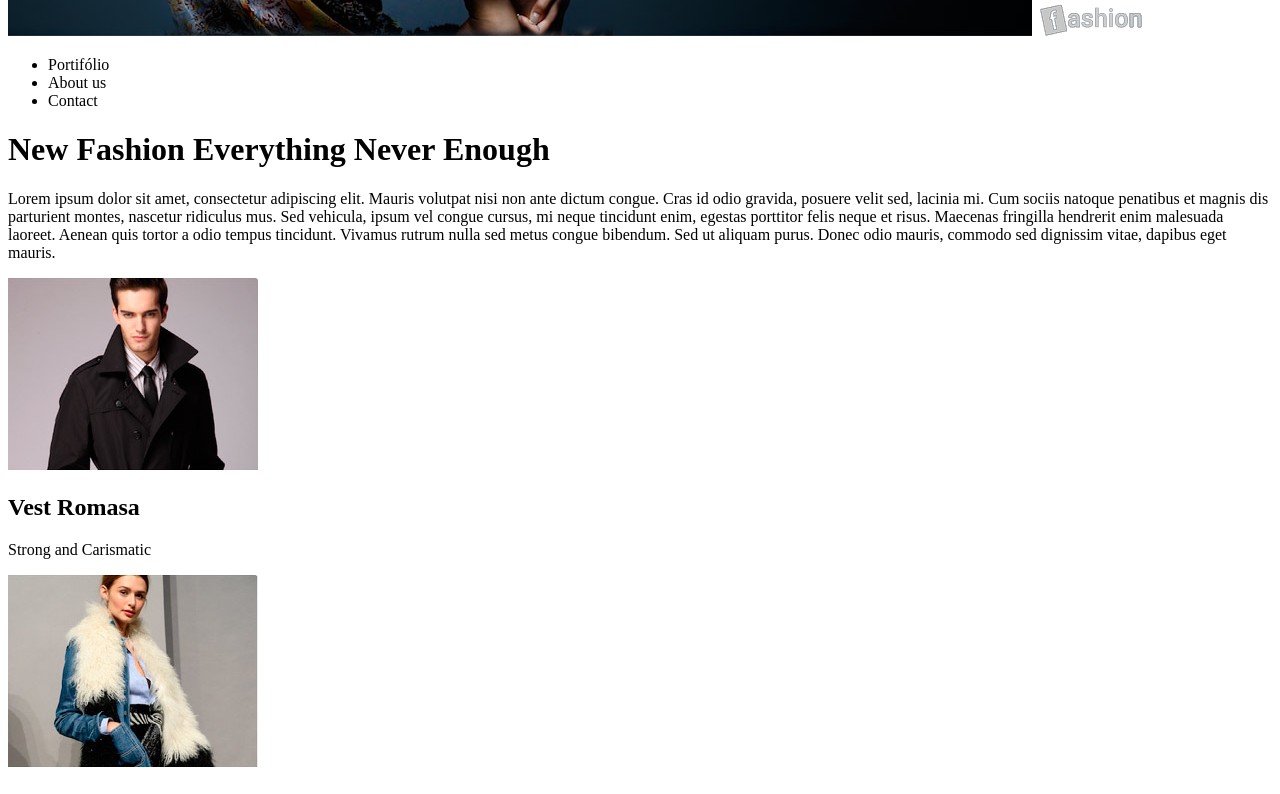
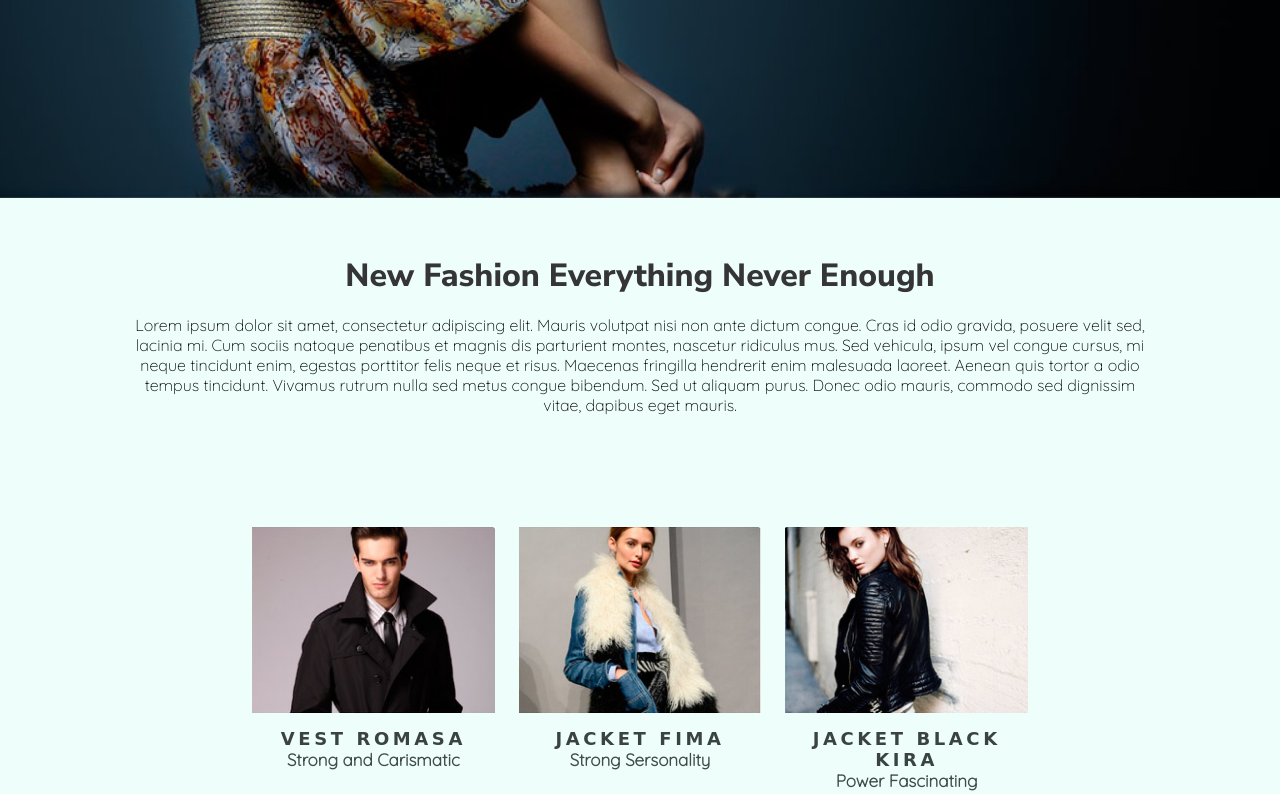
Before and after one commit to Virrann/sitePratica, a plain HTML site: page index.html in a window 1280 px wide. Shown: the part 460-1254 px from the top of the page. Drawn offline with Linux system fonts and the light colour scheme; a web font is replaced by a local one.

Commit message:
comeco-css

```diff
--- /dev/null
+++ b/css/Style.css
@@ -0,0 +1,114 @@
+@import url('https://fonts.googleapis.com/css2?family=Nunito+Sans:wght@800&display=swap');
+@import url('https://fonts.googleapis.com/css2?family=Quicksand:wght@300&display=swap');
+@import url('https://fonts.googleapis.com/css2?family=Big+Shoulders+Text&display=swap');
+
+/*==================================================================================================*/
+*{
+    margin: 0 auto;
+    padding: 0;
+    box-sizing: border-box;
+}
+
+body{
+    font-family: helvetica;
+    max-width: 1400px;
+    align-items: center;
+    justify-content: center;
+    background-color: rgb(238, 255, 251);
+}
+
+img{
+    display: block;
+    max-width: 100%;
+}
+
+#top{
+    position: relative;
+}
+
+#list-nav{
+    background-color:#081a24;
+    list-style: none;
+    padding: 0;
+    text-align: right;
+
+}
+
+#list-nav li{
+    display: inline-block;
+    margin-right: 15px;
+}
+
+#list-nav li a{
+    color: #22545b;
+    padding: 15px;
+    display: inline-block;
+    text-decoration: unset;
+    text-transform: uppercase;
+    position: relative;
+}
+
+#list-nav li a:hover{
+    color: rgb(238, 255, 251);
+}
+
+#aprimg{
+    width: 100%;
+}
+
+#logo{
+    position: absolute;
+    top:.5%;
+    right: 78%;
+
+}
+
+#port h1{
+    font-family: 'Nunito Sans';
+    color: rgb(53, 53, 53);
+    text-align: center;
+    font-size: 32px;
+    margin-top: 56px;
+    margin-bottom: 18px;
+}
+
+#port p{
+    font-family: 'Quicksand', sans-serif;
+    width: 80%;
+    text-align: center;
+
+}
+
+.Galery{
+    max-width: 800px;
+    display: flex;
+    flex-wrap: wrap;
+    margin: 0 auto;
+    margin-top: 100px;
+}
+
+.Galery > div{
+    flex: 1 1 200px;
+    margin: 12px;
+}
+
+.Galery > div > h2, .Galery > div > h3{
+    max-width: 250px;
+    text-align: center;
+}
+
+.Galery  div  h2{
+    margin-top: 15px;
+    font-family: 'Big Shoulders Text', cursive;
+    text-transform: uppercase;
+    letter-spacing: 0.2em;
+    font-size: 18px;
+    color: rgb(58, 67, 66);
+}
+
+.Galery  div  h3{
+    font-family: 'Quicksand', sans-serif;
+    font-size: 17px;
+    text-align: center;
+    color: rgb(64, 75, 74);
+}
--- a/index.html
+++ b/index.html
@@ -7,23 +7,25 @@
         <meta name="author" content="Virran">
         <meta name="description" content="descrição bacanuda">
         <meta name="keywords" content="html5, tecnologia">
+        <link rel="stylesheet" type="text/css" href="css/Style.css" />
     </head>
     <body>
 
-        <div>
-            <img src="imagens/topo.jpg">
-            <img src="imagens/logo.png">
+        <div id="top">
+
+            <img src="imagens/logo.png" id="logo" height="40px">
             <nav>
-                <ul>
-                    <li>Portifólio</li>
-                    <li>About us</li>
-                    <li>Contact</li>
+                <ul id="list-nav">
+                    <li><a href="">Portifólio</a></li>
+                    <li><a href="">About us</a></li>
+                    <li><a href="">Contact</a></li>
                 </ul>
             </nav>
+            <img src="imagens/topo.jpg" id="aprimg">
         </div>
 
-        <div>
-            <h1>New Fashion Everything Never Enough</h1>
+        <div id="port">
+            <h1><strong>New Fashion Everything Never Enough</strong></h1>
 
             <p>
                 Lorem ipsum dolor sit amet, consectetur adipiscing elit.
@@ -39,17 +41,25 @@
                 dignissim vitae, dapibus eget mauris.
             </p>
 
+            <div class="Galery">
+                <div>
                     <img src="imagens/modelo1.jpg">
                     <h2>Vest Romasa</h2>
-            <p>Strong and Carismatic</p>
+                    <h3>Strong and Carismatic</h3>
+                </div>
 
+                <div>
                     <img src="imagens/modelo2.jpg">
                     <h2>Jacket Fima</h2>
-            <p>Strong Sersonality</p>
+                    <h3>Strong Sersonality</h3>
+                </div>
 
+                <div>
                     <img src="imagens/modelo3.jpg">
                     <h2>Jacket Black Kira</h2>
-            <p>Power Fascinating</p>
+                    <h3>Power Fascinating</h3>
+                </div>
+            </div>
         </div>
 
         <div>
@@ -76,7 +86,7 @@
                 Call me now for design <br>
                 012-1234-4567
             </h1>
-            <iframe src="https://www.google.com/maps/embed?pb=!1m18!1m12!1m3!1d112244.06619498516!2d-52.834602059195795!3d-28.460656326830946!2m3!1f0!2f0!3f0!3m2!1i1024!2i768!4f13.1!3m3!1m2!1s0x94fd492498d6957f%3A0x9a8b601ccba4050d!2sN%C3%A3o-Me-Toque%20-%20RS%2C%2099470-000!5e0!3m2!1spt-BR!2sbr!4v1637831595912!5m2!1spt-BR!2sbr" width="600" height="450" style="border:0;" allowfullscreen="" loading="lazy"></iframe>
+            <iframe src="https://www.google.com/maps/embed?pb=!1m18!1m12!1m3!1d112244.06619498516!2d-52.834602059195795!3d-28.460656326830946!2m3!1f0!2f0!3f0!3m2!1i1024!2i768!4f13.1!3m3!1m2!1s0x94fd492498d6957f%3A0x9a8b601ccba4050d!2sN%C3%A3o-Me-Toque%20-%20RS%2C%2099470-000!5e0!3m2!1spt-BR!2sbr!4v1637831595912!5m2!1spt-BR!2sbr" width="600" height="450" style="border:0;" allowfullscreen="" loading="lazy" id="mapa"></iframe>
         </div>
 
         <footer>Copyright &copy; fastfashion.com</footer>
```
Lines whose indentation alone changed are shown as unchanged.
